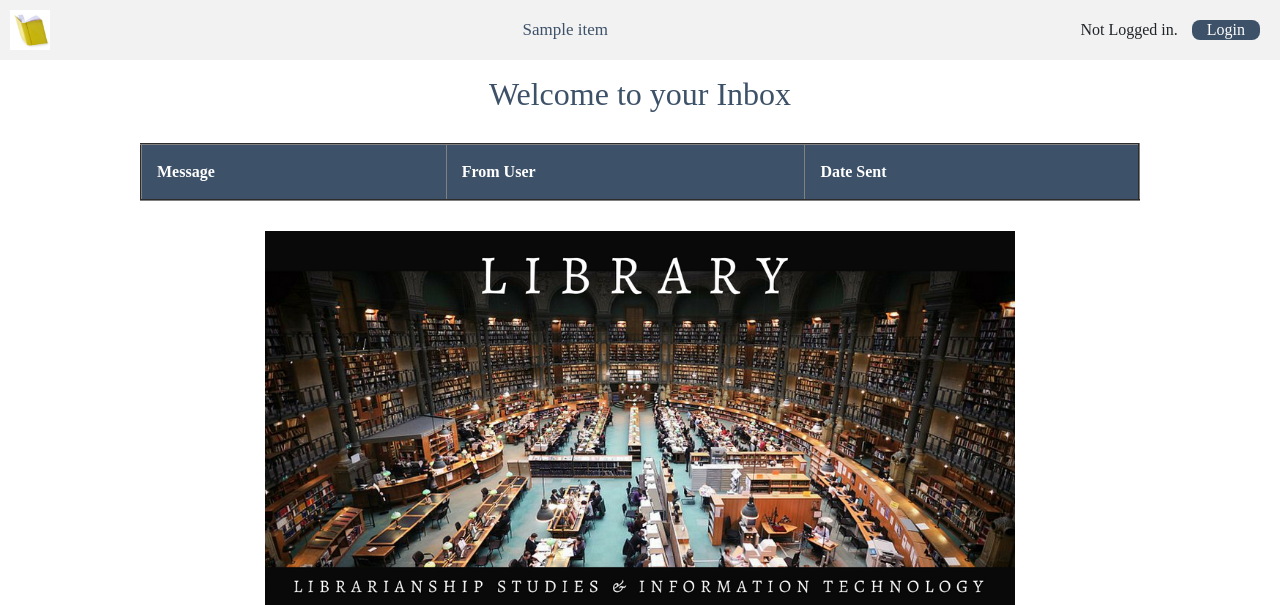
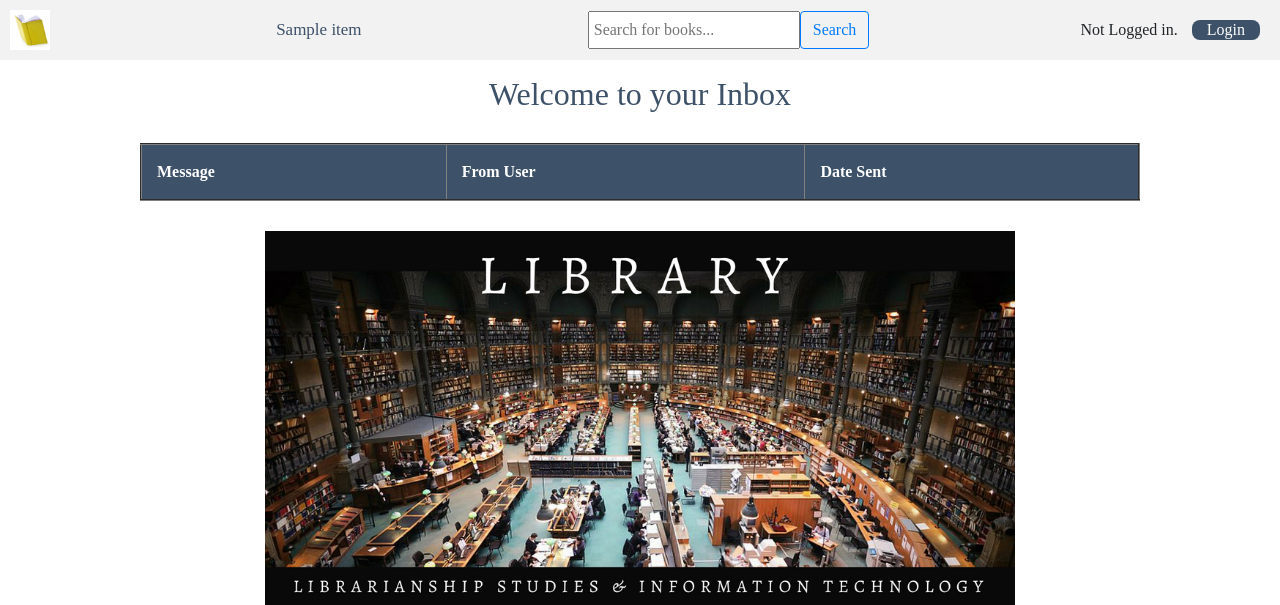
Before and after one commit to AllenTamrazian/CS3337, a Django app: template bookEx/templates/bookMng/inbox.html in a window 1280 px wide. Shown: the top 605 px of the page. Run offline with Django 3.2, Linux system fonts and the light colour scheme; the template is opened without the code that fills it: most values are stand-ins (such as "Sample title", 1, 10 or a date in 2020); lists and menus that the app fills with data are empty; some libraries are stand-ins or nearby versions.

Commit message:
Update base.html

```diff
--- a/bookEx/templates/base.html
+++ b/bookEx/templates/base.html
@@ -104,6 +104,11 @@
                 {% endblock sidenav %}
             </ul>
         </nav>
+        <form class="ms-auto d-inline-flex" action="{% url 'search' %}" method="post">
+                    <input class="px-1" type="text" name="q" placeholder="Search for books...">
+                    <button class="btn btn-outline-primary" type="submit">Search</button>
+                    {% csrf_token %}
+                </form>
         <span>
             {% if user.is_authenticated %}
                 {{ user.username}}
```
